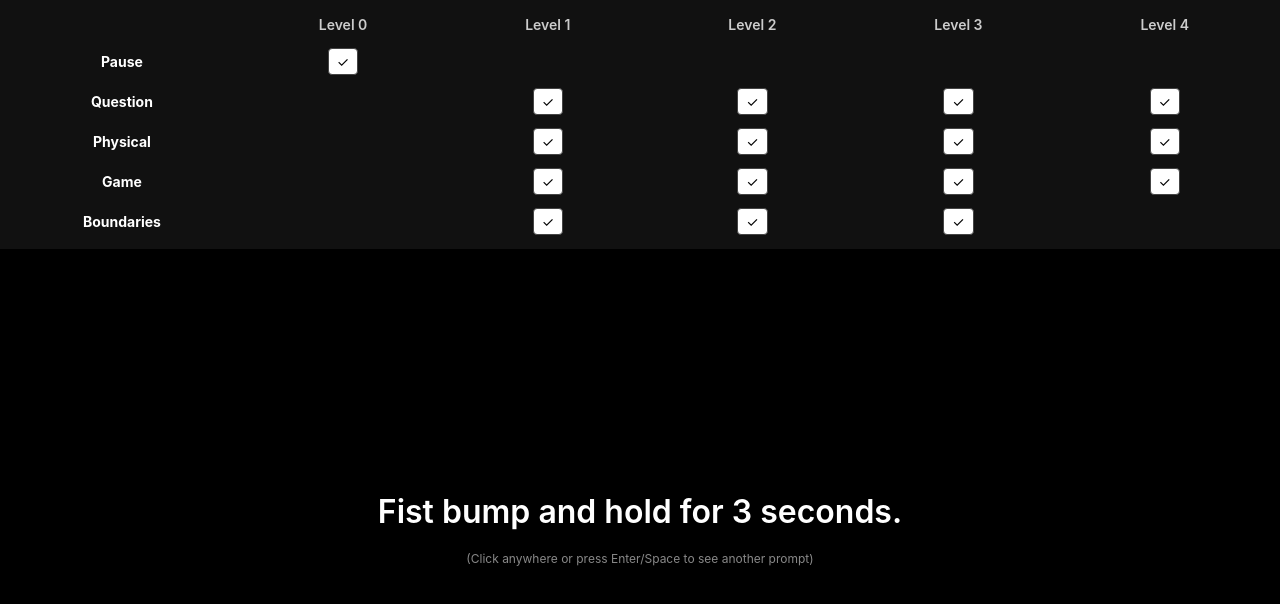
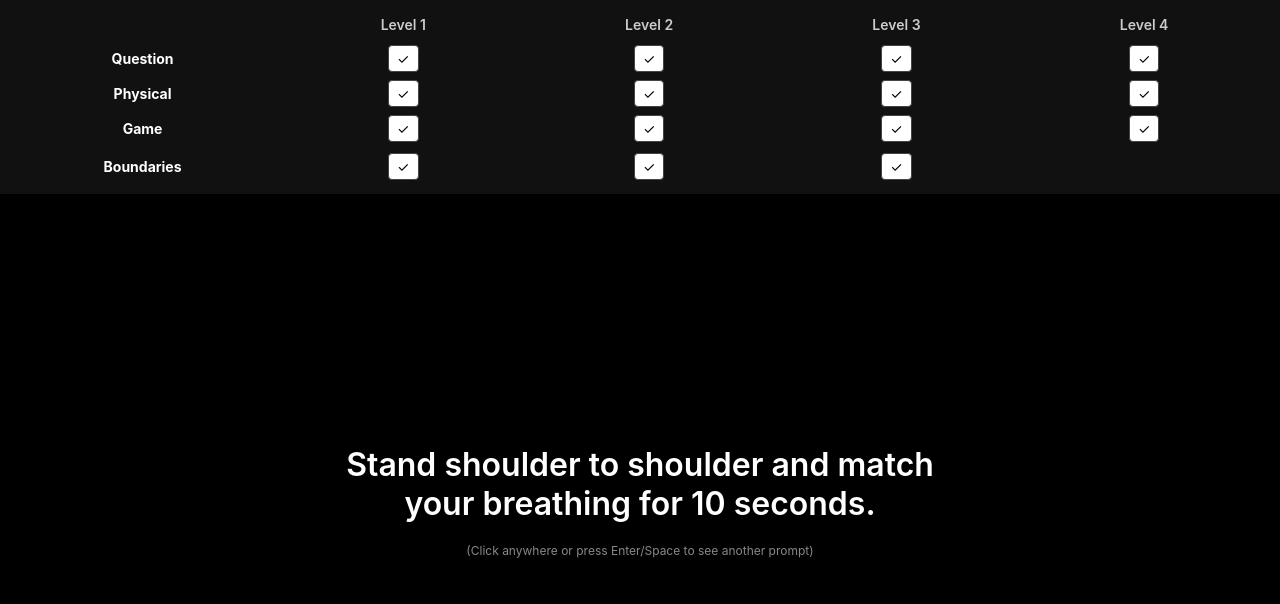
Before and after one commit to improv-tools/impbreaker, a React (Create React App) app: page / in a window 1280 px wide. Shown: the top 604 px of the page. Built offline with nearby package versions, Linux system fonts and the light colour scheme.

Commit message:
Update prompts.js

```diff
--- a/src/prompts.js
+++ b/src/prompts.js
@@ -1,7 +1,4 @@
 export const prompts = [
-  // PAUSE / CHECK-IN
-  { text: "Take a moment to check in with yourself. How are you feeling?", category: "pause", level: 0 },
-  { text: "Would you like to continue, pause, or stop?", category: "pause", level: 0 },
 
   // QUESTIONS: LEVEL 1 (Casual, light)
   { text: "What’s your favorite comfort food and why?", level: 1, category: "question" },
```
